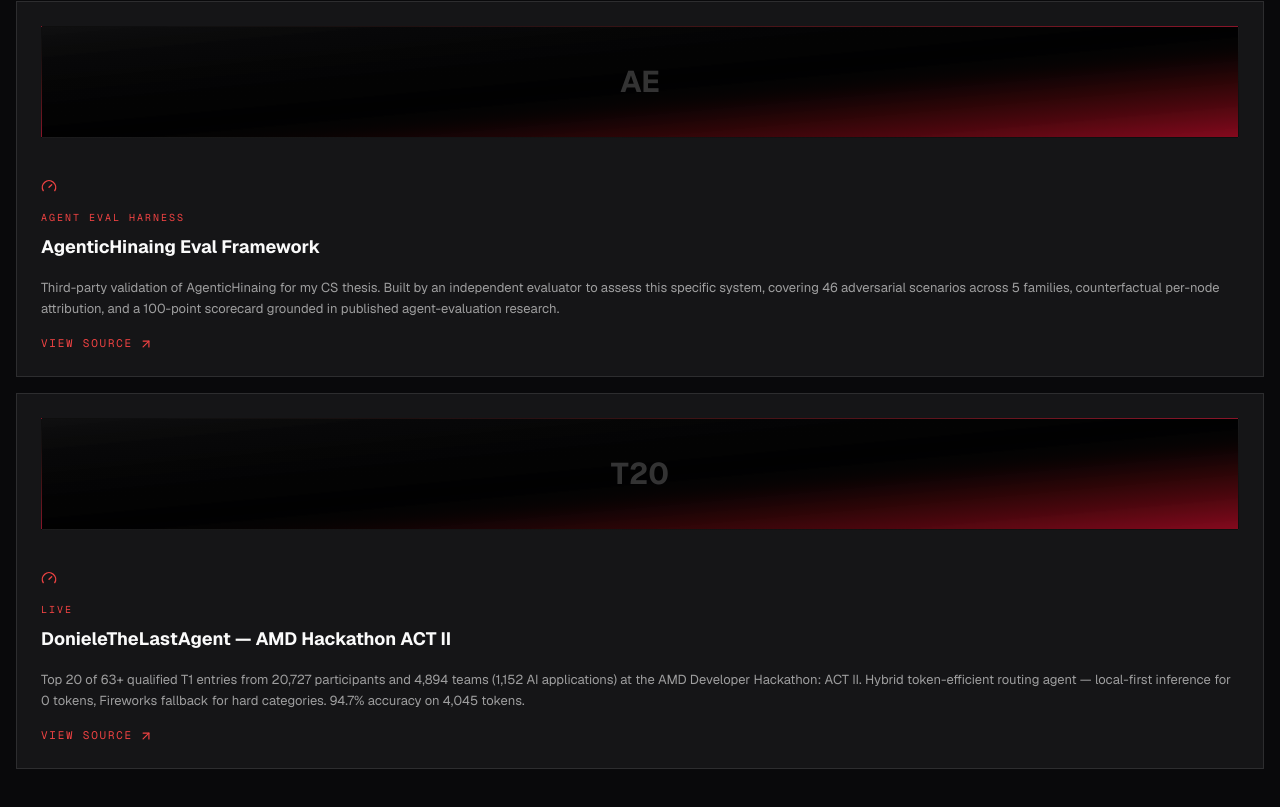
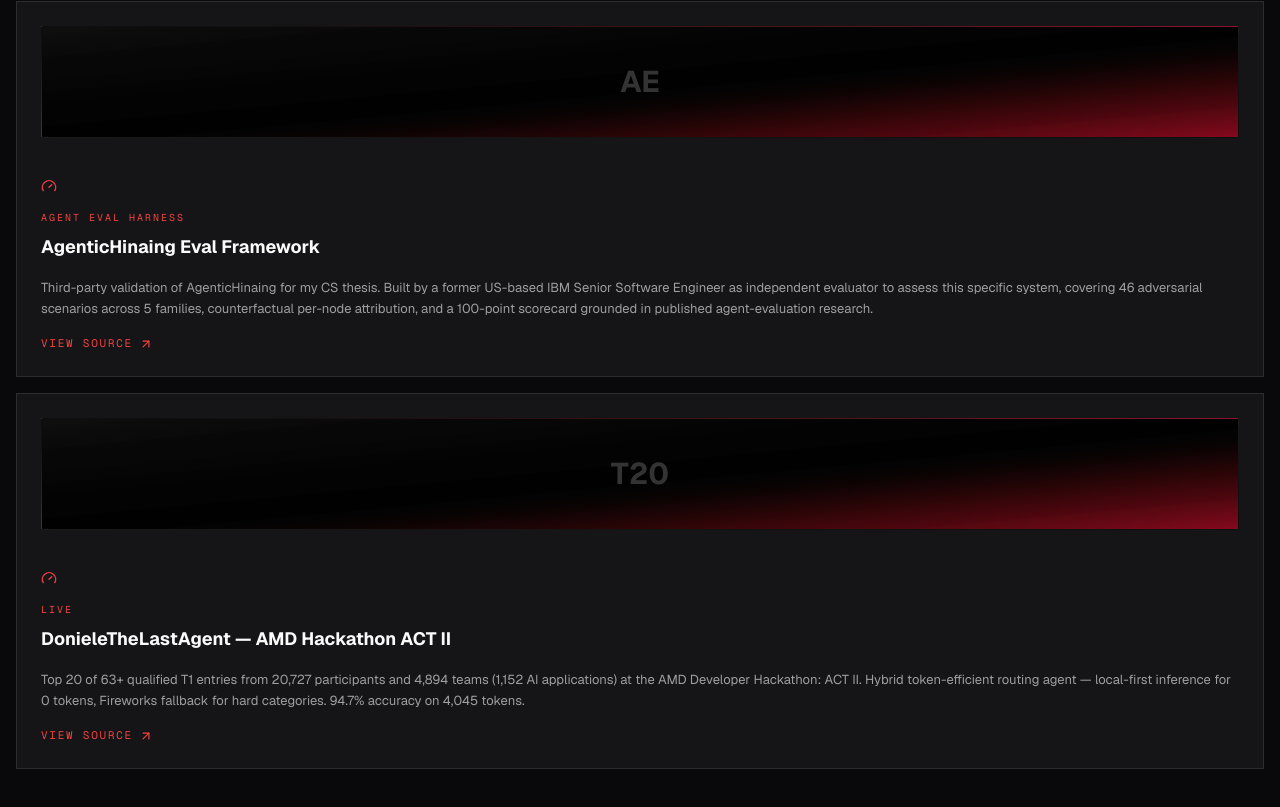
Before and after one commit to donyelqt/donielearys, a Next.js app: page / in a window 1280 px wide. Shown: the part 7644-8451 px from the top of the page. Built offline with nearby package versions, Linux system fonts and the light colour scheme.

Commit message:
fix: credit former IBM senior SWE as eval framework evaluator

```diff
--- a/src/components/sections/Projects.tsx
+++ b/src/components/sections/Projects.tsx
@@ -101,7 +101,7 @@ const projects = [
   {
     title: "AgenticHinaing Eval Framework",
     status: "Agent Eval Harness",
-    description: "Third-party validation of AgenticHinaing for my CS thesis. Built by an independent evaluator to assess this specific system, covering 46 adversarial scenarios across 5 families, counterfactual per-node attribution, and a 100-point scorecard grounded in published agent-evaluation research.",
+    description: "Third-party validation of AgenticHinaing for my CS thesis. Built by a former US-based IBM Senior Software Engineer as independent evaluator to assess this specific system, covering 46 adversarial scenarios across 5 families, counterfactual per-node attribution, and a 100-point scorecard grounded in published agent-evaluation research.",
     header: (
       <div className="relative flex flex-1 w-full h-full min-h-[5rem] sm:min-h-[7rem] rounded-none bg-linear-to-br from-[var(--g1)] via-[var(--g2)] to-[var(--g3)] dark:from-[var(--g1)] dark:via-[var(--g2)] dark:to-[var(--g3)] border border-white/5 overflow-hidden">
         <div className="absolute inset-0 flex items-center justify-center">
```
